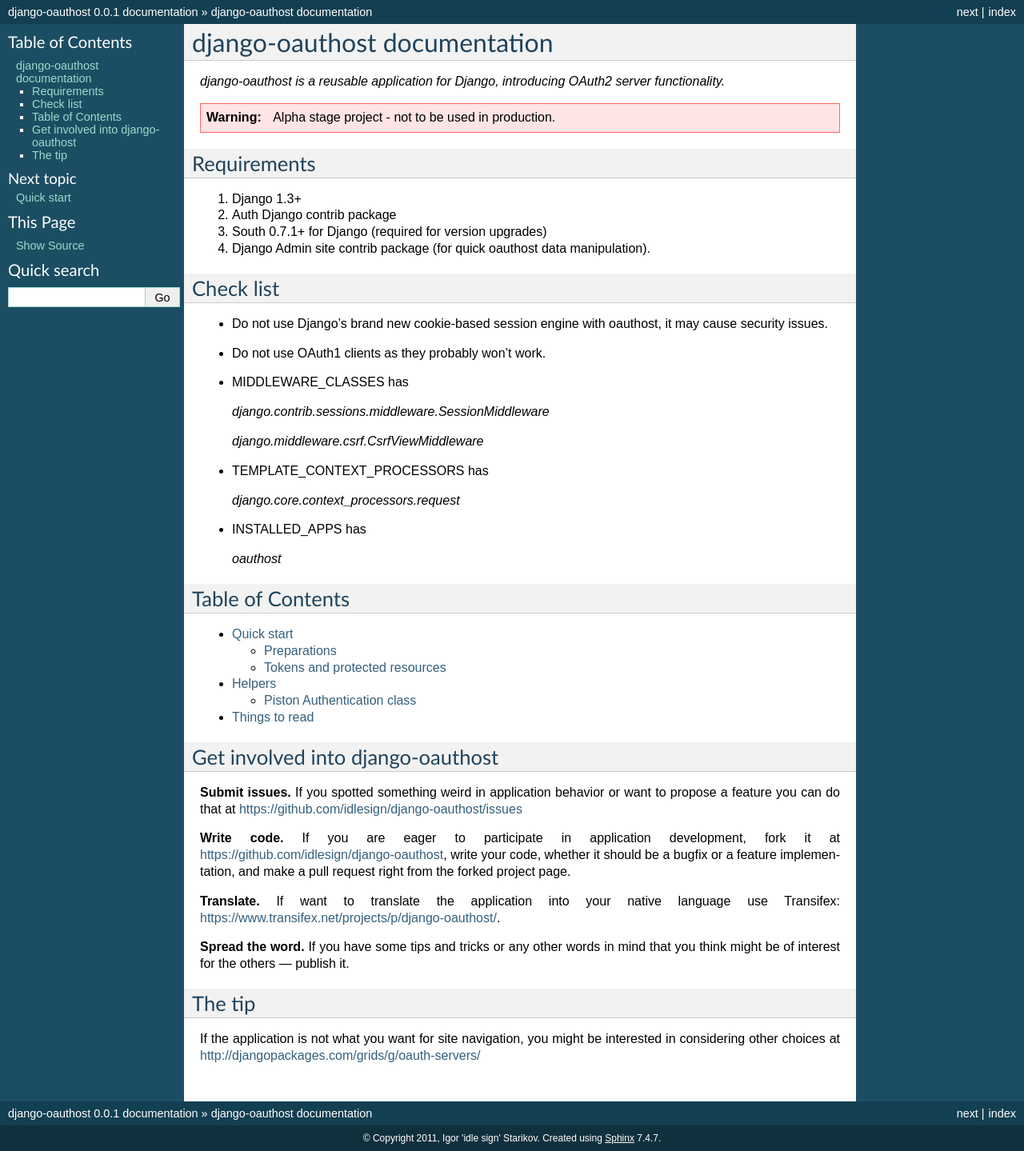
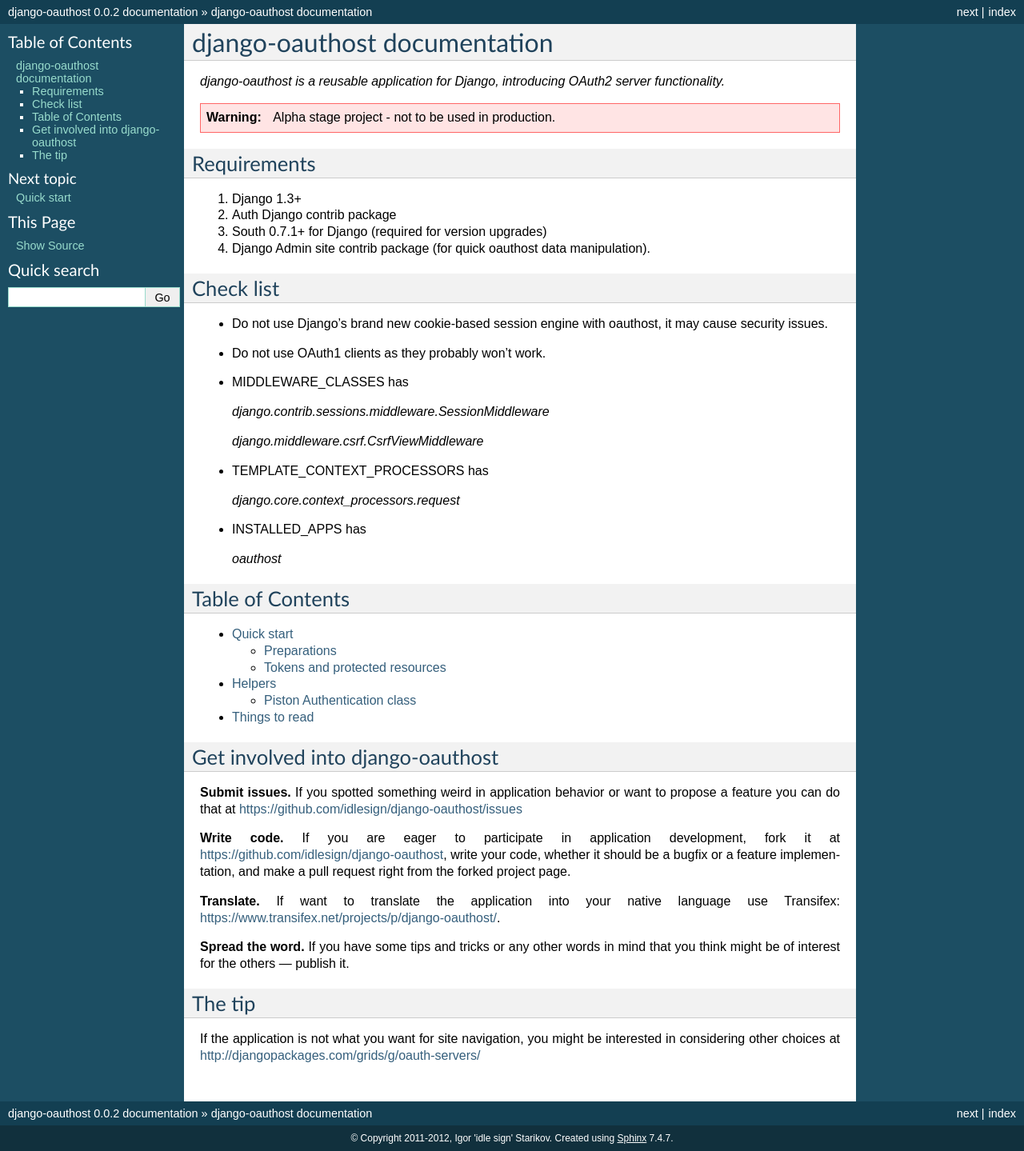
Before and after one commit to idlesign/django-oauthost, a Sphinx documentation site: the page built from docs/source/index.rst, in a window 1280 px wide. Shown: the whole page at 80% size. Built offline with Sphinx 7.4.7, drawn with Linux system fonts in a browser that asks for light colours.

Commit message:
Version number is bumped up.

```diff
--- a/docs/source/conf.py
+++ b/docs/source/conf.py
@@ -41,16 +41,16 @@ master_doc = 'index'
 
 # General information about the project.
 project = u'django-oauthost'
-copyright = u'2011, Igor \'idle sign\' Starikov'
+copyright = u'2011-2012, Igor \'idle sign\' Starikov'
 
 # The version info for the project you're documenting, acts as replacement for
 # |version| and |release|, also used in various other places throughout the
 # built documents.
 #
 # The short X.Y version.
-version = '0.0.1'
+version = '0.0.2'
 # The full version, including alpha/beta/rc tags.
-release = '0.0.1'
+release = '0.0.2'
 
 # The language for content autogenerated by Sphinx. Refer to documentation
 # for a list of supported languages.
--- a/oauthost/__init__.py
+++ b/oauthost/__init__.py
@@ -1 +1 @@
-VERSION = (0, 0, 1)
+VERSION = (0, 0, 2)
```
